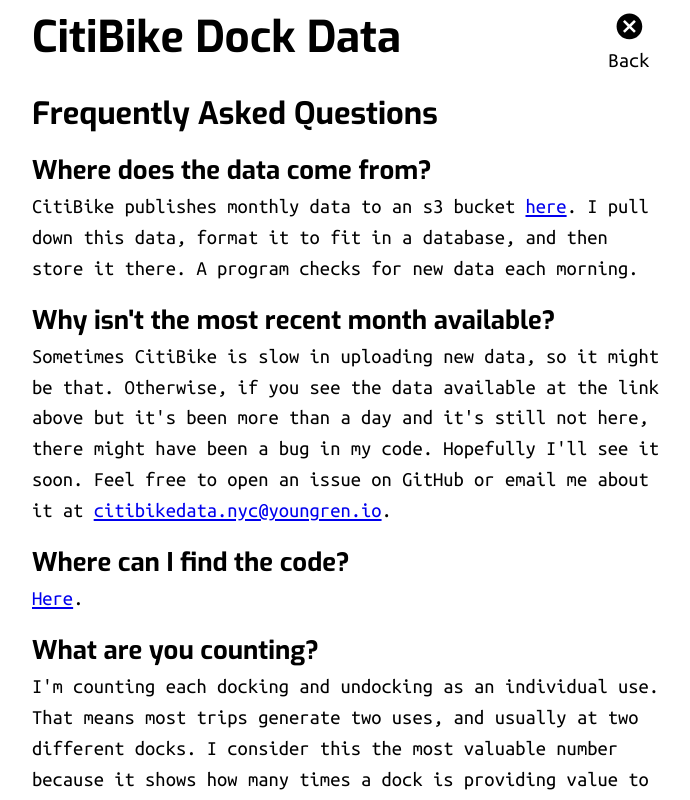
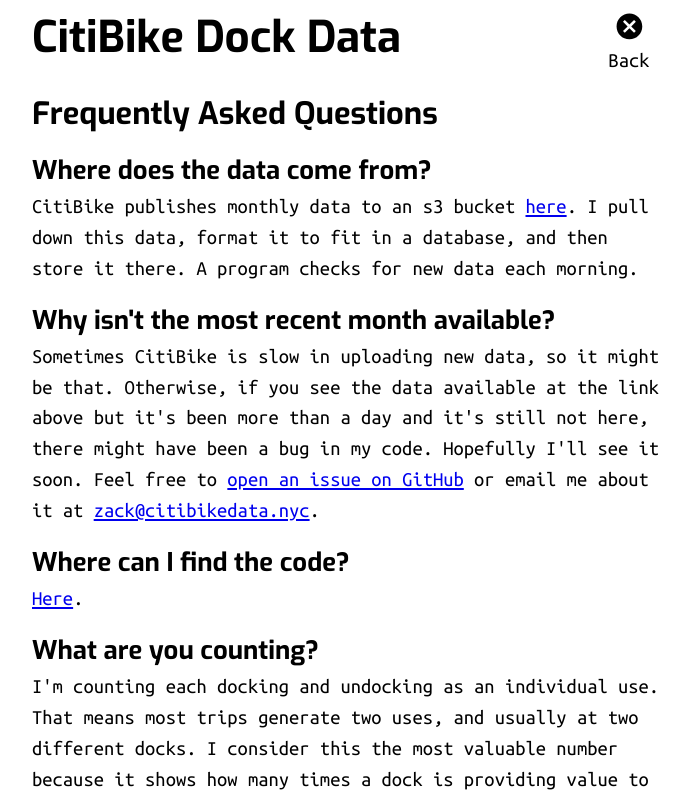
Before and after one commit to zack/citibike, a Next.js app: page / in a window 1280 px wide. Both pictures are taken after a click on the button "FAQ". Shown: the top 800 px of the page, without its empty margins (292-982 px from the left). Built offline with nearby package versions, Linux system fonts and the light colour scheme; no server answers; the database is empty.

Commit message:
faq updates including new email (#26)

```diff
--- a/app/FAQ.tsx
+++ b/app/FAQ.tsx
@@ -40,12 +40,12 @@
         Sometimes CitiBike is slow in uploading new data, so it might be that.
         Otherwise, if you see the data available at the link above but it&apos;s
         been more than a day and it&apos;s still not here, there might have been
-        a bug in my code. Hopefully I&apos;ll see it soon. Feel free to open an
-        issue on GitHub or email me about it at{' '}
-        <a href='mailto:citibikedata.nyc@youngren.io'>
-          citibikedata.nyc@youngren.io
-        </a>
-        .
+        a bug in my code. Hopefully I&apos;ll see it soon. Feel free to{' '}
+        <a href='https://github.com/zack/citibike/issues/new'>
+          open an issue on GitHub
+        </a>{' '}
+        or email me about it at{' '}
+        <a href='mailto:zack@citibikedata.nyc'>zack@citibikedata.nyc</a>.
       </Typography>
 
       <Typography
@@ -69,10 +69,10 @@
       </Typography>
 
       <Typography>
-        I&apos;m counting each docking and undocking as an individual use. That means
-        most trips generate two uses, and usually at two different docks. I
-        consider this the most valuable number because it shows how many times a
-        dock is providing value to someone in a day/month. If you are looking
+        I&apos;m counting each docking and undocking as an individual use. That
+        means most trips generate two uses, and usually at two different docks.
+        I consider this the most valuable number because it shows how many times
+        a dock is providing value to someone in a day/month. If you are looking
         for data about trips taken, you will have to find that elsewhere, sorry.
       </Typography>
 
@@ -98,11 +98,12 @@
       </Typography>
 
       <Typography>
-        Feel free to open an issue on GitHub if you know how, or email me about
-        it at{' '}
-        <a href='mailto:citibikedata.nyc@youngren.io'>
-          citibikedata.nyc@youngren.io
-        </a>.
+        Feel free to{' '}
+        <a href='https://github.com/zack/citibike/issues/new'>
+          open an issue on GitHub
+        </a>{' '}
+        or email me about it at{' '}
+        <a href='mailto:zack@citibikedata.nyc'>zack@citibikedata.nyc</a>.
       </Typography>
 
       <Typography
@@ -119,8 +120,12 @@
         but there&apos;s not really anything I can do about that. I also
         sometimes have to drop trips (a tiny fraction of a percent of trips)
         because the row is malformed. If you think you&apos;ve found something
-        really wrong, or you&apos;re just not sure, feel free to open a GitHub
-        issue or email me.
+        really wrong, or you&apos;re just not sure, feel free to{' '}
+        <a href='https://github.com/zack/citibike/issues/new'>
+          open an issue on GitHub
+        </a>{' '}
+        or send me an email at{' '}
+        <a href='mailto:zack@citibikedata.nyc'>zack@citibikedata.nyc</a>.
       </Typography>
 
       <Typography sx={{ marginTop: 2 }}>
```
